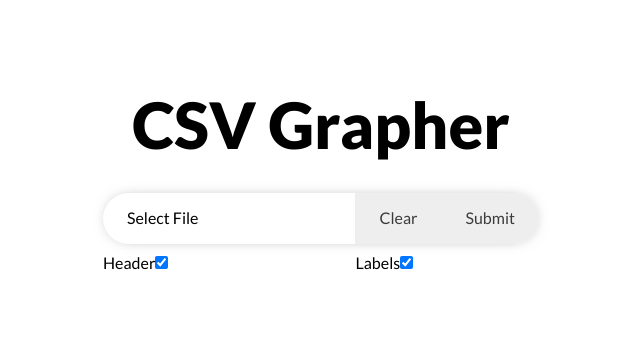
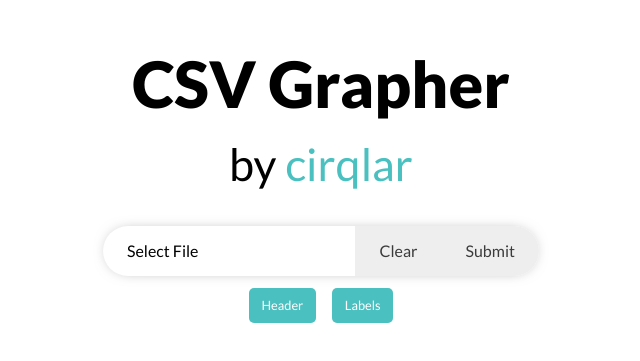
Before and after one commit to cirqlar/csv-grapher, a React (Create React App) app: page / in a window 1280 px wide. Shown: the part 215-576 px from the top of the page, without its empty margins (319-959 px from the left). Built offline with nearby package versions, Linux system fonts and the light colour scheme.

Commit message:
Finish File Select Styling

```diff
--- a/public/index.html
+++ b/public/index.html
@@ -5,10 +5,30 @@
     <link rel="icon" href="%PUBLIC_URL%/favicon.ico" />
     <meta name="viewport" content="width=device-width, initial-scale=1" />
     <meta name="theme-color" content="#000000" />
-    <meta
-      name="description"
-      content="Web site created using create-react-app"
-    />
+
+    <!-- COMMON TAGS -->
+    <title>CSV Grapher</title>
+    <!-- Search Engine -->
+    <meta name="description" content="Create a graph from your CSV data">
+    <meta name="image" content="https://cirqlar.github.io/csv-grapher/">
+    <!-- Schema.org for Google -->
+    <meta itemprop="name" content="CSV Grapher">
+    <meta itemprop="description" content="Create a graph from your CSV data">
+    <meta itemprop="image" content="https://cirqlar.github.io/csv-grapher/">
+    <!-- Twitter -->
+    <meta name="twitter:card" content="summary">
+    <meta name="twitter:title" content="CSV Grapher">
+    <meta name="twitter:description" content="Create a graph from your CSV data">
+    <meta name="twitter:site" content="@_yrraD">
+    <meta name="twitter:creator" content="@_yrraD">
+    <!-- Open Graph general (Facebook, Pinterest & Google+) -->
+    <meta name="og:title" content="CSV Grapher">
+    <meta name="og:description" content="Create a graph from your CSV data">
+    <meta name="og:url" content="https://cirqlar.github.io/csv-grapher/">
+    <meta name="og:site_name" content="CSV Grapher">
+    <meta name="og:type" content="website">
+
+
     <link rel="apple-touch-icon" href="%PUBLIC_URL%/logo192.png" />
     <!--
       manifest.json provides metadata used when your web app is installed on a
@@ -25,7 +45,6 @@
       work correctly both with client-side routing and a non-root public URL.
       Learn how to configure a non-root public URL by running `npm run build`.
     -->
-    <title>React App</title>
   </head>
   <body>
     <noscript>You need to enable JavaScript to run this app.</noscript>
--- a/src/css/fileSelect.module.css
+++ b/src/css/fileSelect.module.css
@@ -1,7 +1,7 @@
 .container {
     width: 100%;
     transition: 0.5s;
-    height: 100%;
+    min-height: 100%;
 
     display: flex;
     flex-direction: column;
@@ -10,13 +10,13 @@
 }
 
 .containerClosed {
-    height: 180px;
-
+    min-height: 180px;
+    padding: 16px 0;
 }
 @media screen and (min-width: 500px) {
     .containerClosed {
         flex-direction: row;
-        height: 120px;
+        min-height: 120px;
     }
 }
 
@@ -34,10 +34,34 @@
     padding: 0 32px;
     margin-bottom: 16px;
 }
+
+.containerClosed h1 br {
+    display: none;
+}
 @media screen and (min-width: 500px) {
     .containerClosed h1 {
         margin: 0;
+        text-align: left;
     }
+    .containerClosed h1 br {
+        display: initial;
+    }
+}
+
+.container h1 small {
+    font-size: 70%;
+    font-weight: 300;
+}
+
+.container h1 small a, .container h1 small a:visited {
+    text-decoration: none;
+    color: rgb(75, 192, 192);
+}
+
+.container h1 small a:hover,
+.container h1 small a:focus,
+.container h1 small a:active {
+    color: rgb(50, 126, 126);
 }
 
 .form {
@@ -74,13 +98,30 @@
     }
 }
 
-.checkbox {
-    padding: 10px 16px 10px 0;
-    display: inline-block;
+.config {
+    grid-column: 1 / -1;
+    padding: 12px 50px 0;
+
+    display: flex;
+    justify-content: center;
+    align-items: center;
 }
 
-.checkbox input[type='checkbox'] {
+.config input[type='checkbox'] {
+    display: none;
+}
 
+.checkbox {
+    padding: .8em 1em;
+    margin: 0 8px;
+    border-radius: 5px;
+    background-color: #eeeeee;
+    color: rgb(59, 59, 59);
+    font-size: .8em;
+}
+.config input[type='checkbox']:checked + .checkbox {
+    background-color: rgb(75, 192, 192);
+    color: white;
 }
 
 .buttonForm {
--- a/src/fileSelector/FileSelector.js
+++ b/src/fileSelector/FileSelector.js
@@ -40,7 +40,11 @@ function FileSelector({ data, config: { parse, chart, shared }, updateConfig })
 
 	return (
     <div className={styles.container + " " + ((!data) ? "" : styles.containerClosed)}>
-      <h1>CSV Grapher</h1>
+      <h1>
+        CSV Grapher
+        {" "}<br />
+        <small>by <a href="http://www.github.com/cirqlar">cirqlar</a></small>
+      </h1>
       <form onSubmit={e => {
         e.preventDefault();
         handleSubmit();
@@ -60,22 +64,26 @@ function FileSelector({ data, config: { parse, chart, shared }, updateConfig })
           style={{ display: "none" }}
           onChange={() => { setFile(fileInput.current.files[0]); setChanged(true) } }
         />
-        <label htmlFor="header" className={styles.checkbox}>Header
+        <div className={styles.config}>
+          {/* <div className={styles.checkbox}> */}
             <input
               type="checkbox"
               id="header"
               checked={header}
               onChange={e => { setHeader(e.target.checked); setChanged(true) }}
             />
-        </label>
-        <label htmlFor="labels" className={styles.checkbox}>Labels
+            <label htmlFor="header" className={styles.checkbox}>Header</label>
+          {/* </div>
+          <div className={styles.checkbox}> */}
             <input
               type="checkbox"
               id="labels"
               checked={labels}
               onChange={e => { setLabels(e.target.checked); setChanged(true) }}
             />
-        </label>
+            <label htmlFor="labels" className={styles.checkbox}>Labels</label>
+          {/* </div> */}
+        </div>
         <button
           type="submit"
           className={`${styles.buttonForm} ${styles.buttonSubmit}`}
```
Lines whose indentation alone changed are shown as unchanged.
